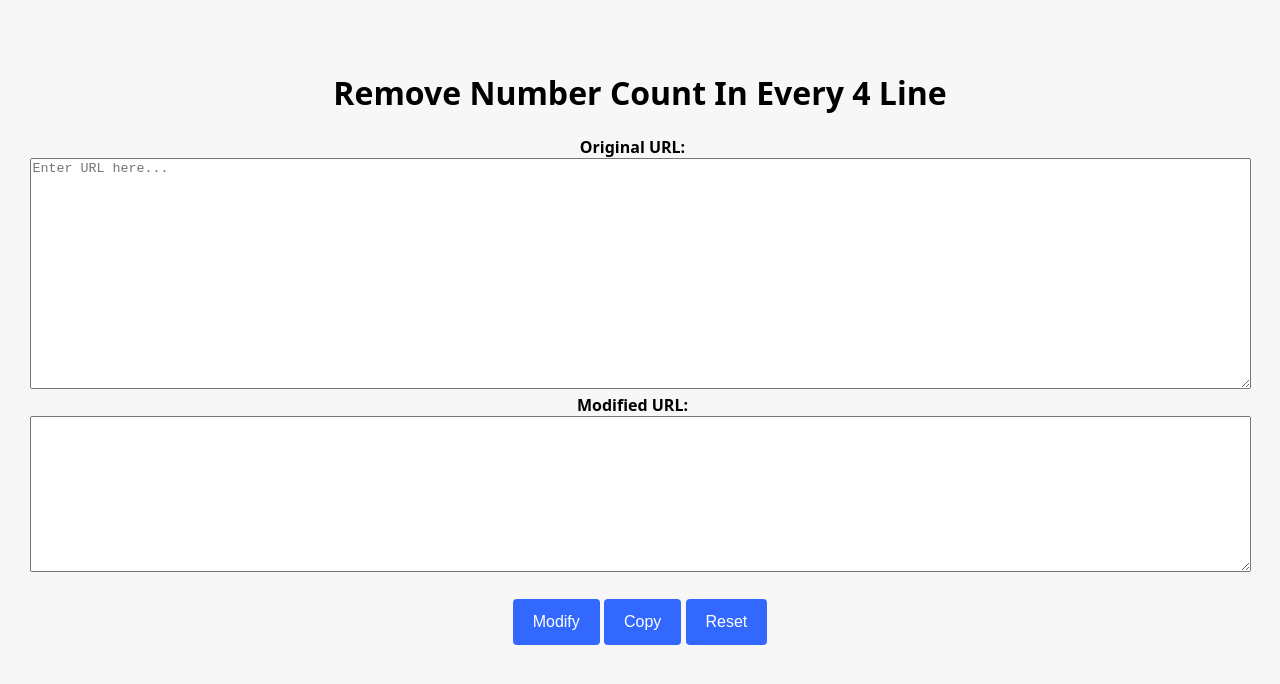
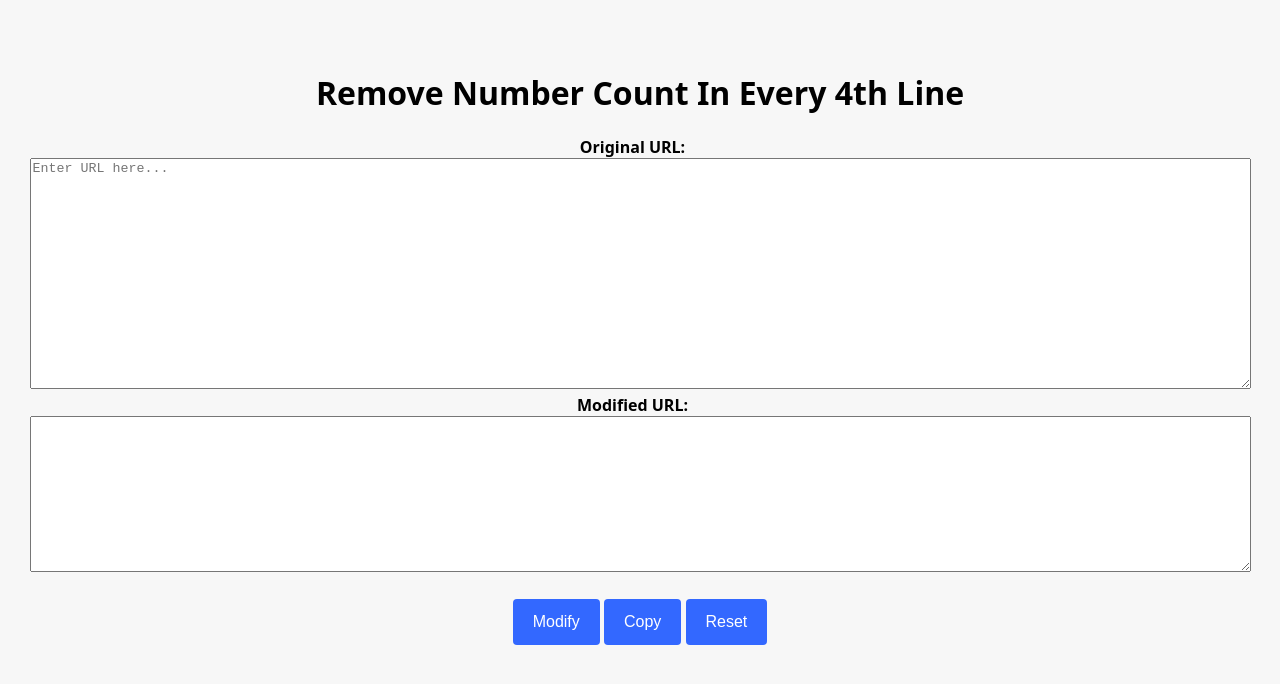
Before and after one commit to spacetoonlinks/remove-num-count-3-servers, a plain HTML site: page index.html in a window 1280 px wide. Drawn offline with Linux system fonts and the light colour scheme.

Commit message:
Update index.html

```diff
--- a/index.html
+++ b/index.html
@@ -106,7 +106,7 @@ button {
   <body>
     <!--html-->
     <div style="text-align: center;">
-    <h1>Remove Number Count In Every 4 Line</h1>
+    <h1>Remove Number Count In Every 4th Line</h1>
     <label for="original">Original URL:</label>
     <br>
     <textarea id="original" rows="15" cols="150" placeholder="Enter URL here..."></textarea><br>
```
